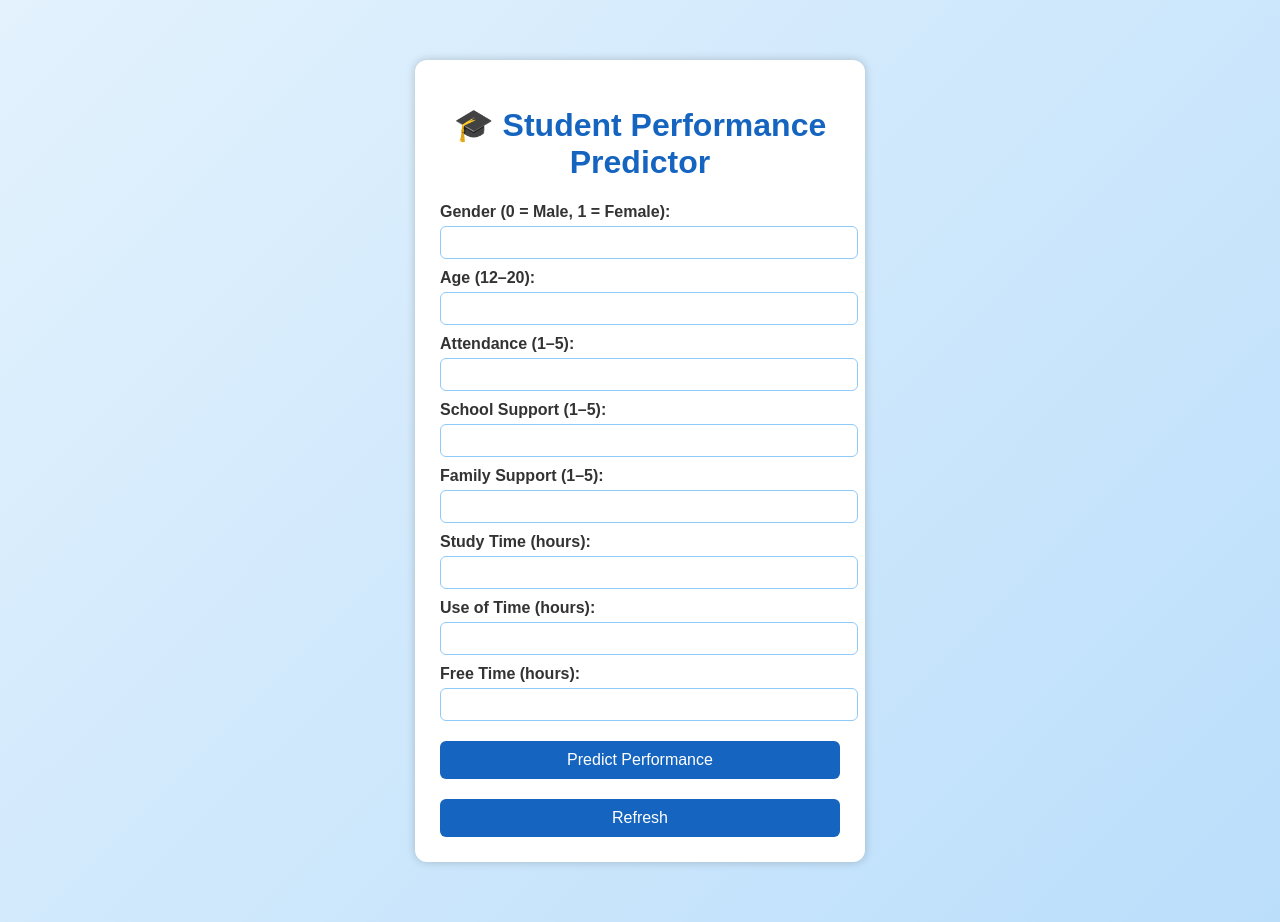
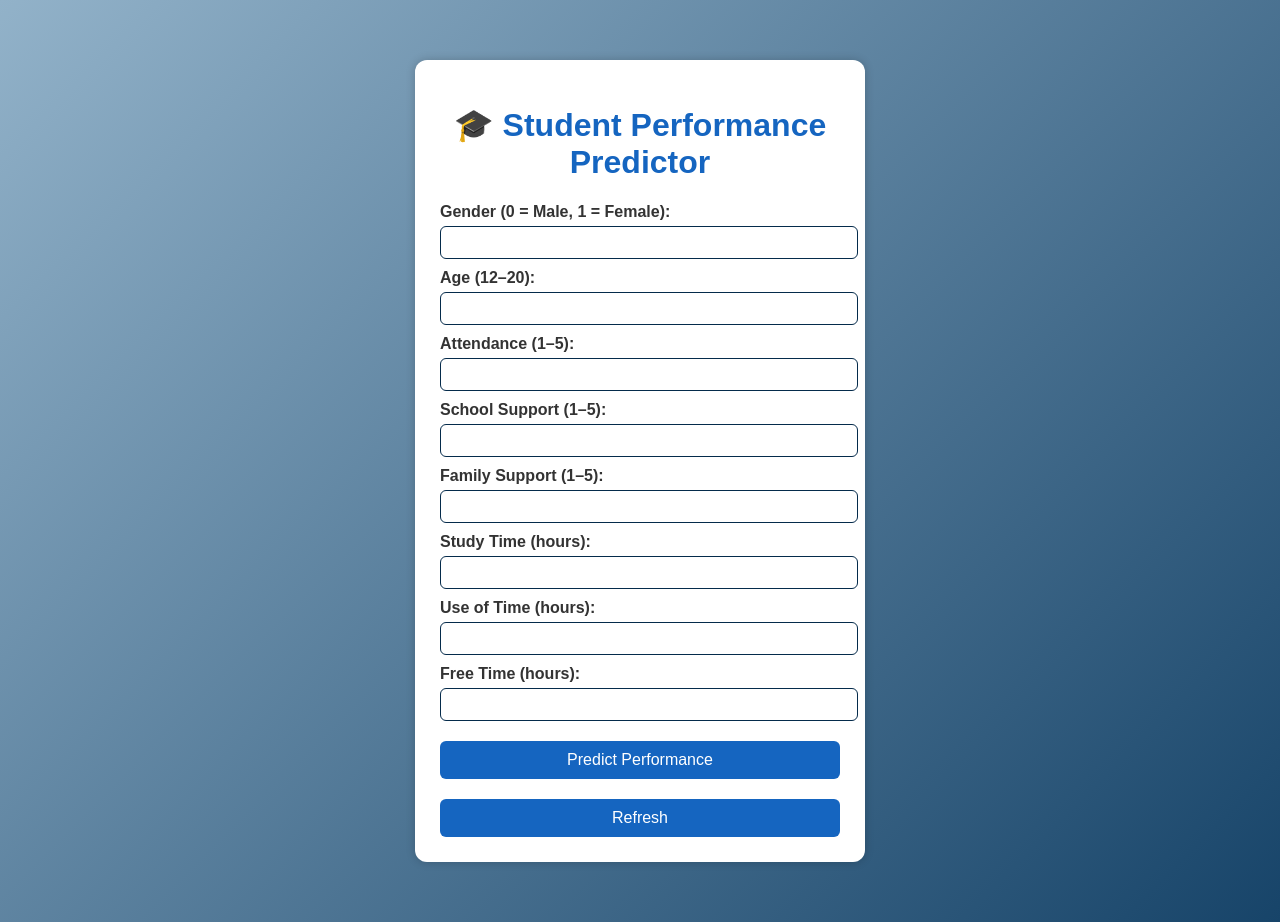
Before and after one commit to ibnuthani/Students-Performance-Prediction-System, a Flask app: page / in a window 1280 px wide. Run offline with Flask 3, Linux system fonts and the light colour scheme; parts of the project's set-up code (start-up, migrations or seed data) failed here and were passed over.

Commit message:
Update index.html

```diff
--- a/templates/index.html
+++ b/templates/index.html
@@ -7,7 +7,7 @@
     <style>
         body {
             font-family: Arial, sans-serif;
-            background: linear-gradient(135deg, #e3f2fd, #bbdefb);
+            background: linear-gradient(135deg, #92b2c9, #174469);
             color: #333;
             margin: 0;
             padding: 0;
@@ -32,7 +32,7 @@
         input, select {
             width: 100%;
             padding: 8px;
-            border: 1px solid #90caf9;
+            border: 1px solid #052b4b;
             border-radius: 6px;
             margin-top: 5px;
         }
```
